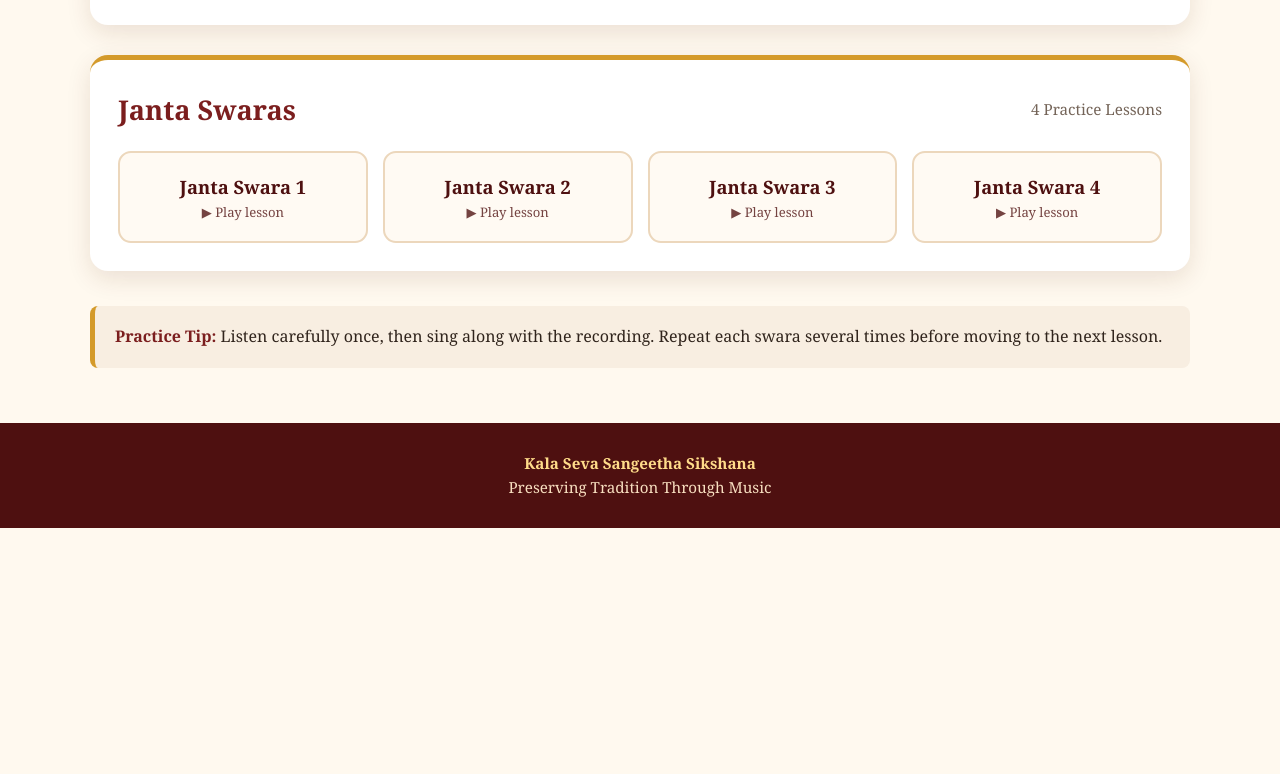
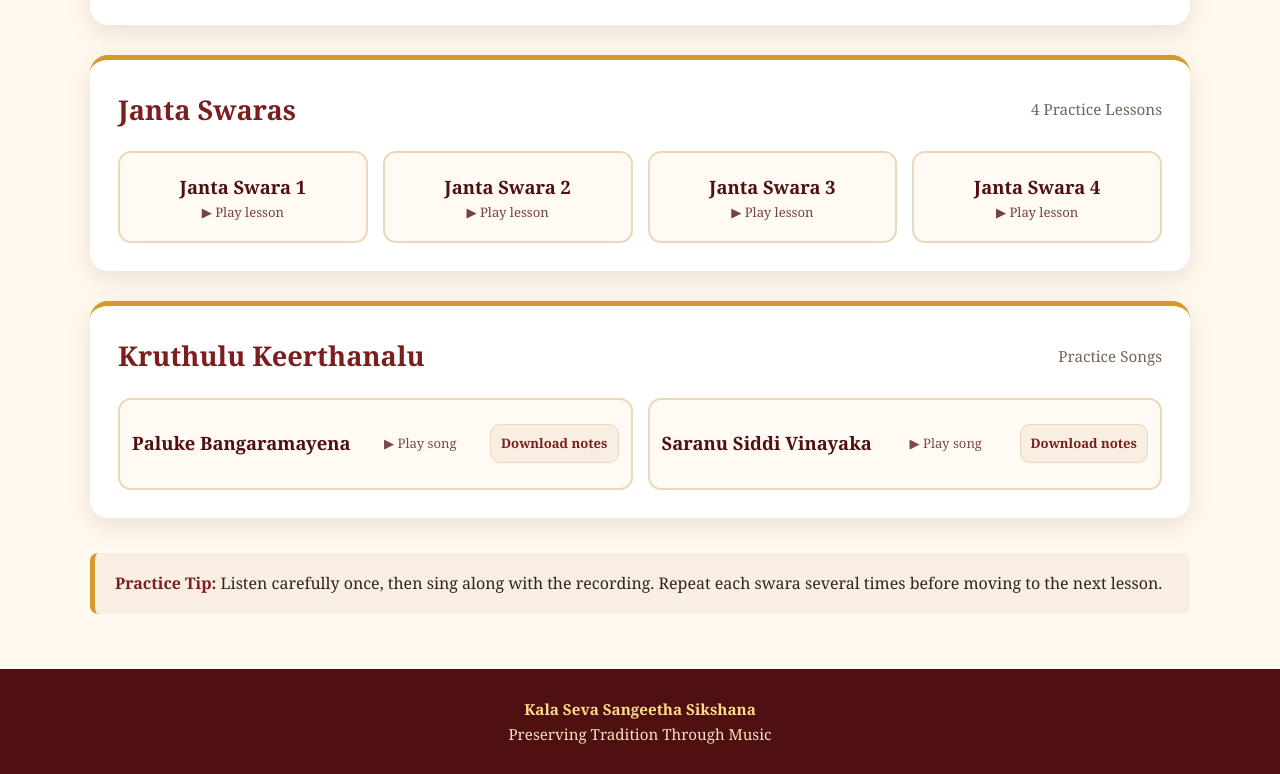
Before and after one commit to rejeti-ganesh/KalaSeva, a plain HTML site: page audio.html in a window 1280 px wide. Shown: the part 913-1687 px from the top of the page. Before the commit the page ends 1441 px from the top, so only its background shows below. Drawn offline with Linux system fonts and the light colour scheme.

Commit message:
added Notes for 2 more songs

```diff
--- a/audio.html
+++ b/audio.html
@@ -247,6 +247,40 @@
         .lesson-heading span {
           color: var(--muted);
           font-size: 0.95rem;
+        }
+
+        .song-tile {
+            display: flex;
+            align-items: center;
+            justify-content: space-between;
+            gap: 10px;
+            flex-wrap: wrap;
+            text-align: left;
+            padding: 14px 12px;
+        }
+
+        .song-tile .swara-number {
+            margin-bottom: 2px;
+        }
+
+        .song-tile .play-label {
+            opacity: 0.75;
+        }
+
+        .notes-link {
+            display: inline-flex;
+            align-items: center;
+            justify-content: center;
+            min-width: 120px;
+            padding: 8px 10px;
+            border-radius: 10px;
+            background: var(--light);
+            color: var(--primary);
+            text-decoration: none;
+            font-size: 0.82rem;
+            font-weight: 700;
+            border: 1px solid #ecd7bc;
+            white-space: nowrap;
         }
 
         .swara-grid {
@@ -553,6 +587,29 @@
         </div>
     </section>
 
+    <!-- Kruthulu Keerthanalu -->
+    <section class="lesson-section">
+        <div class="lesson-heading">
+            <h3>Kruthulu Keerthanalu</h3>
+            <span>Practice Songs</span>
+        </div>
+
+        <div class="swara-grid">
+            <div class="song-tile swara-button" data-title="Paluke Bangaramayena" data-audio="audio/paluke-bangaramayena.mp3">
+                <span class="swara-number">Paluke Bangaramayena</span>
+                <span class="play-label">▶ Play song</span>
+                <a class="notes-link" href="notes/Paluke%20Bangaramayena.pdf" download>Download notes</a>
+            </div>
+
+            <div class="song-tile swara-button" data-title="Saranu Siddi Vinayaka" data-audio="audio/saranu-siddi-vinayaka.mp3">
+                <span class="swara-number">Saranu Siddi Vinayaka</span>
+                <span class="play-label">▶ Play song</span>
+                <a class="notes-link" href="notes/Saranu%20Siddi%20Vinayaka.pdf" download>Download notes</a>
+            </div>
+
+        </div>
+    </section>
+
     <div class="player-panel" id="playerPanel">
         <div class="player-info">
             <strong id="nowPlaying">Now Playing</strong>
@@ -562,7 +619,6 @@
         <audio
                 id="audioPlayer"
                 controls
-                controlslist="nodownload"
                 preload="none"
                 oncontextmenu="return false">
             Your browser does not support audio playback.
```
Also changed, not shown: 2 other files.
